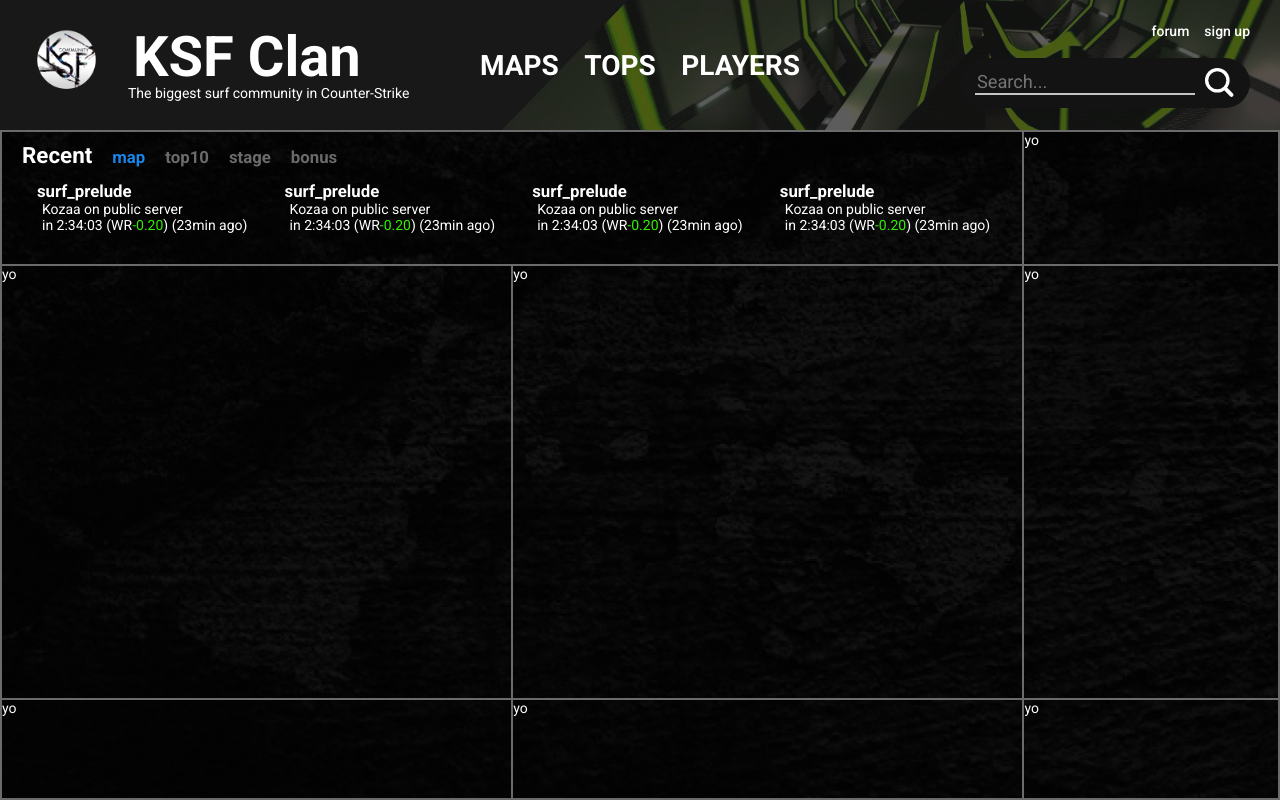
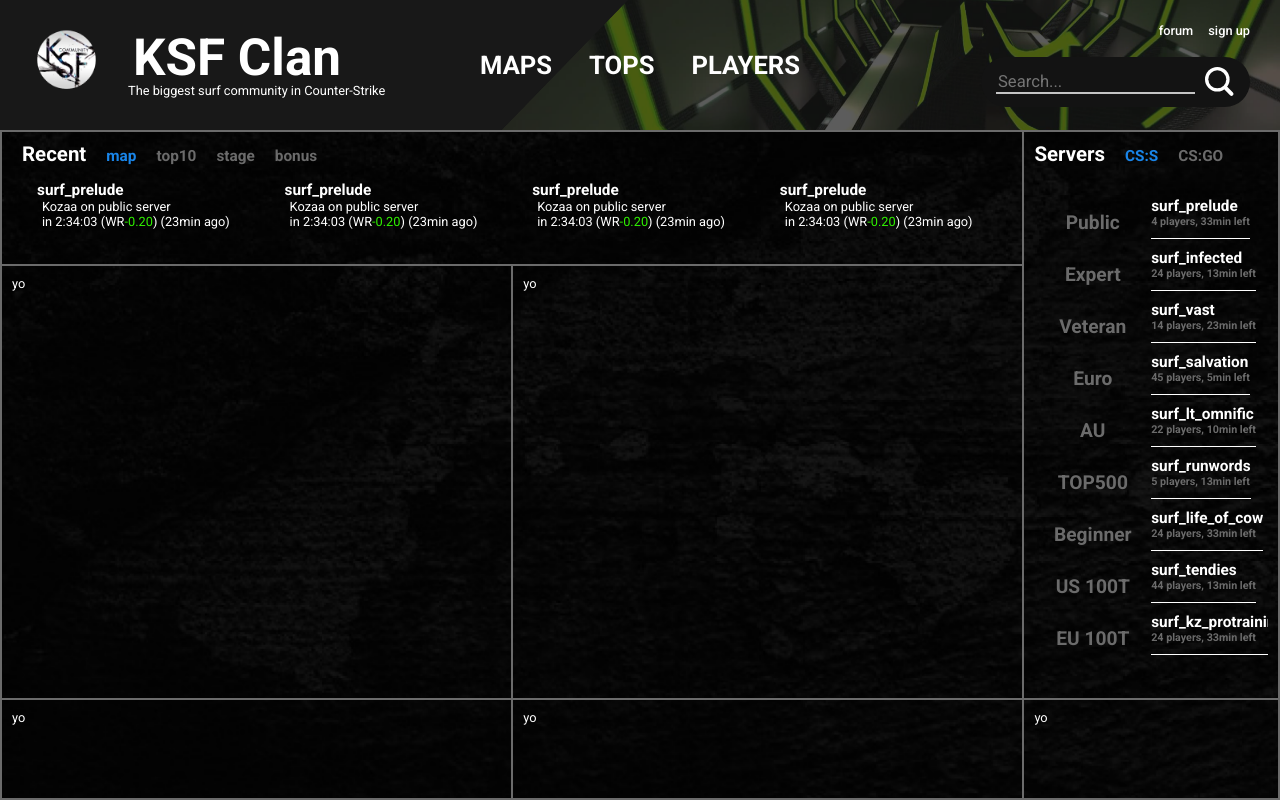
Before and after one commit to Kozaa/KSF-website, a Vue app: page / in a window 1280 px wide. Built offline with nearby package versions, Linux system fonts and the light colour scheme.

Commit message:
added servers module

```diff
--- a/src/App.vue
+++ b/src/App.vue
@@ -25,7 +25,8 @@
 }
 
 :root {
-  font-size: 14px;
+  /* font-size: 14px; */
+  font-size: calc(1vw);
 }
 
 body {
--- a/src/assets/data/data.ts
+++ b/src/assets/data/data.ts
@@ -71,4 +71,75 @@
       server: "public",
     },
   ],
+  servers: {
+    CSS: [
+      {
+        name: "Public",
+        map: "surf_prelude",
+        details: [4, 33],
+      },
+      {
+        name: "Expert",
+        map: "surf_infected",
+        details: [24, 13],
+      },
+      {
+        name: "Veteran",
+        map: "surf_vast",
+        details: [14, 23],
+      },
+      {
+        name: "Euro",
+        map: "surf_salvation",
+        details: [45, 5],
+      },
+      {
+        name: "AU",
+        map: "surf_lt_omnific",
+        details: [22, 10],
+      },
+      {
+        name: "TOP500",
+        map: "surf_runwords",
+        details: [5, 13],
+      },
+      {
+        name: "Beginner",
+        map: "surf_life_of_cow",
+        details: [24, 33],
+      },
+      {
+        name: "US 100T",
+        map: "surf_tendies",
+        details: [44, 13],
+      },
+      {
+        name: "EU 100T",
+        map: "surf_kz_protraining",
+        details: [24, 33],
+      },
+    ],
+    CSGO: [
+      {
+        name: "EasySurf #1",
+        map: "surf_prelude",
+        details: [4, 33],
+      },
+      {
+        name: "AllSurf US",
+        map: "surf_infected",
+        details: [24, 13],
+      },
+      {
+        name: "HotShotSurf",
+        map: "surf_vast",
+        details: [14, 23],
+      },
+      {
+        name: "EasySurf EU",
+        map: "surf_salvation",
+        details: [45, 5],
+      },
+    ],
+  },
 };
--- a/src/components/Recent.vue
+++ b/src/components/Recent.vue
@@ -1,10 +1,11 @@
 <template>
   <div>
     <div>
-      <span class="title">Recent</span>
+      <SectionTitle>Recent</SectionTitle>
       <SortOption
         v-for="(option, i) in options"
         :key="i"
+        type="Recent"
         :text="option"
         :sortOption="recentSortOption"
       />
@@ -22,6 +23,7 @@
 <script lang="ts">
 import RecentMsg from "./RecentMsg.vue";
 import SortOption from "./SortOption.vue";
+import SectionTitle from "./SectionTitle.vue";
 import data from "../assets/data/data";
 import { useStore } from "vuex";
 import { computed } from "vue";
@@ -31,6 +33,7 @@
   components: {
     RecentMsg,
     SortOption,
+    SectionTitle,
   },
   setup() {
     console.log(data);
@@ -46,7 +49,7 @@
 };
 </script>
 
-<style>
+<style lang="scss" scoped>
 .msgFeed {
   width: auto;
   min-width: 100%;
@@ -55,9 +58,4 @@
   align-items: center;
   overflow: hidden;
 }
-
-.title {
-  font-size: 1.6rem;
-  font-weight: 700;
-}
 </style>
--- a/src/components/RecentMsg.vue
+++ b/src/components/RecentMsg.vue
@@ -34,9 +34,9 @@
 });
 </script>
 
-<style lang="scss">
+<style lang="scss" scoped>
 .wrapper {
-  /* white-space: nowrap; */
+  min-width: 210px;
   padding: 5px 20px;
   width: 25%;
 
--- /dev/null
+++ b/src/components/SectionTitle.vue
@@ -0,0 +1,18 @@
+<template>
+  <span class="title">
+    <slot />
+  </span>
+</template>
+
+<script>
+export default {
+  name: "SectionTitle",
+};
+</script>
+
+<style>
+.title {
+  font-size: 1.6rem;
+  font-weight: 700;
+}
+</style>
--- /dev/null
+++ b/src/components/Server.vue
@@ -0,0 +1,70 @@
+<template>
+  <div class="serverWrapper">
+    <span class="name">
+      {{ name }}
+    </span>
+    <div class="detailsWrapper">
+      <div class="map">{{ map }}</div>
+      <div class="details">
+        {{ details[0] }} players, {{ details[1] }}min left
+      </div>
+    </div>
+  </div>
+</template>
+
+<script lang="ts">
+import { PropType } from "vue";
+
+export default {
+  name: "Server",
+  props: {
+    name: {
+      type: String,
+    },
+    map: {
+      type: String,
+    },
+    details: {
+      type: Object as PropType<[number, number]>,
+    },
+  },
+};
+</script>
+
+<style lang="scss" scoped>
+.serverWrapper {
+  width: 100%;
+  font-weight: 700;
+  display: flex;
+  justify-content: flex-start;
+  align-items: center;
+}
+
+.name {
+  font-size: 1.5rem;
+  color: #6b6b6b;
+  text-align: center;
+  width: 50%;
+}
+
+.detailsWrapper {
+  max-width: 50%;
+  display: inline-block;
+  font-size: 1.2rem;
+  padding-bottom: 10px;
+  margin-bottom: 10px;
+  border-bottom: solid white 1px;
+  text-overflow: ellipsis;
+  white-space: nowrap;
+  overflow: hidden;
+}
+
+.map {
+  font-size: 1em;
+}
+
+.details {
+  font-size: 0.7em;
+  color: #6b6b6b;
+}
+</style>
--- /dev/null
+++ b/src/components/Servers.vue
@@ -0,0 +1,66 @@
+<template>
+  <div>
+    <div class="options">
+      <SectionTitle>Servers</SectionTitle>
+      <SortOption type="Servers" :text="'CS:S'" :sortOption="sortOption" />
+      <SortOption type="Servers" :text="'CS:GO'" :sortOption="sortOption" />
+    </div>
+
+    <div class="wrapper">
+      <Server
+        v-for="server in servers"
+        :key="server.name"
+        :name="server.name"
+        :map="server.map"
+        :details="server.details"
+      />
+    </div>
+  </div>
+</template>
+
+<script lang="ts">
+import Server from "./Server.vue";
+import SectionTitle from "./SectionTitle.vue";
+import SortOption from "./SortOption.vue";
+import data from "../assets/data/data";
+import { useStore } from "vuex";
+import { computed } from "vue";
+
+export default {
+  name: "Servers",
+  components: {
+    Server,
+    SectionTitle,
+    SortOption,
+  },
+  setup() {
+    const store = useStore();
+
+    const servers = computed(() =>
+      store.state.serversSort === "CS:S" ? data.servers.CSS : data.servers.CSGO
+    );
+    const sortOption = computed(() => store.state.serversSort);
+
+    return { servers, sortOption };
+  },
+};
+</script>
+
+<style lang="scss" scoped>
+.wrapper {
+  height: 90%;
+  display: flex;
+  flex-direction: column;
+  overflow-y: scroll;
+  -ms-overflow-style: none; /* Internet Explorer 10+ */
+  scrollbar-width: none; /* Firefox */
+
+  &::-webkit-scrollbar {
+    display: none; /* Safari and Chrome */
+  }
+}
+
+.options {
+  height: 10%;
+}
+</style>
--- a/src/components/SortOption.vue
+++ b/src/components/SortOption.vue
@@ -13,13 +13,15 @@
 export default {
   name: "sortOption",
   props: {
+    type: String,
     text: String,
     sortOption: String,
   },
   setup(props) {
     const store = useStore();
 
-    const setSortOption = () => store.commit("setRecentSort", props.text);
+    const setSortOption = () =>
+      store.commit(`set${props.type}Sort`, props.text);
 
     return { setSortOption };
   },
--- a/src/store/index.ts
+++ b/src/store/index.ts
@@ -3,11 +3,15 @@
 export default createStore({
   state: {
     recentSort: "map",
+    serversSort: "CS:S",
   },
   mutations: {
     setRecentSort(state, option) {
       state.recentSort = option;
     },
+    setServersSort(state, option) {
+      state.serversSort = option;
+    },
   },
   actions: {},
   modules: {},
--- a/src/views/Home.vue
+++ b/src/views/Home.vue
@@ -1,9 +1,9 @@
 <template>
   <main class="home">
     <Recent class="gridItem recent" />
+    <Servers class="gridItem servers" />
     <div class="gridItem">yo</div>
-    <div class="gridItem">yo</div>
-    <div class="gridItem">yo</div>
+
     <div class="gridItem">yo</div>
     <div class="gridItem">yo</div>
     <div class="gridItem">yo</div>
@@ -13,11 +13,13 @@
 
 <script lang="ts">
 import Recent from "../components/Recent.vue";
+import Servers from "../components/Servers.vue";
 
 export default {
   name: "Home",
   components: {
     Recent,
+    Servers,
   },
 };
 </script>
@@ -35,12 +37,18 @@
 .gridItem {
   width: 100%;
   height: 100%;
+  padding: 10px;
   border: 1px solid #6b6b6b;
 }
 
 .recent {
   grid-column: 1/3;
-  padding: 10px;
+
   padding-left: 20px;
 }
+
+.servers {
+  grid-row: 1/3;
+  grid-column: 3/4;
+}
 </style>
```
